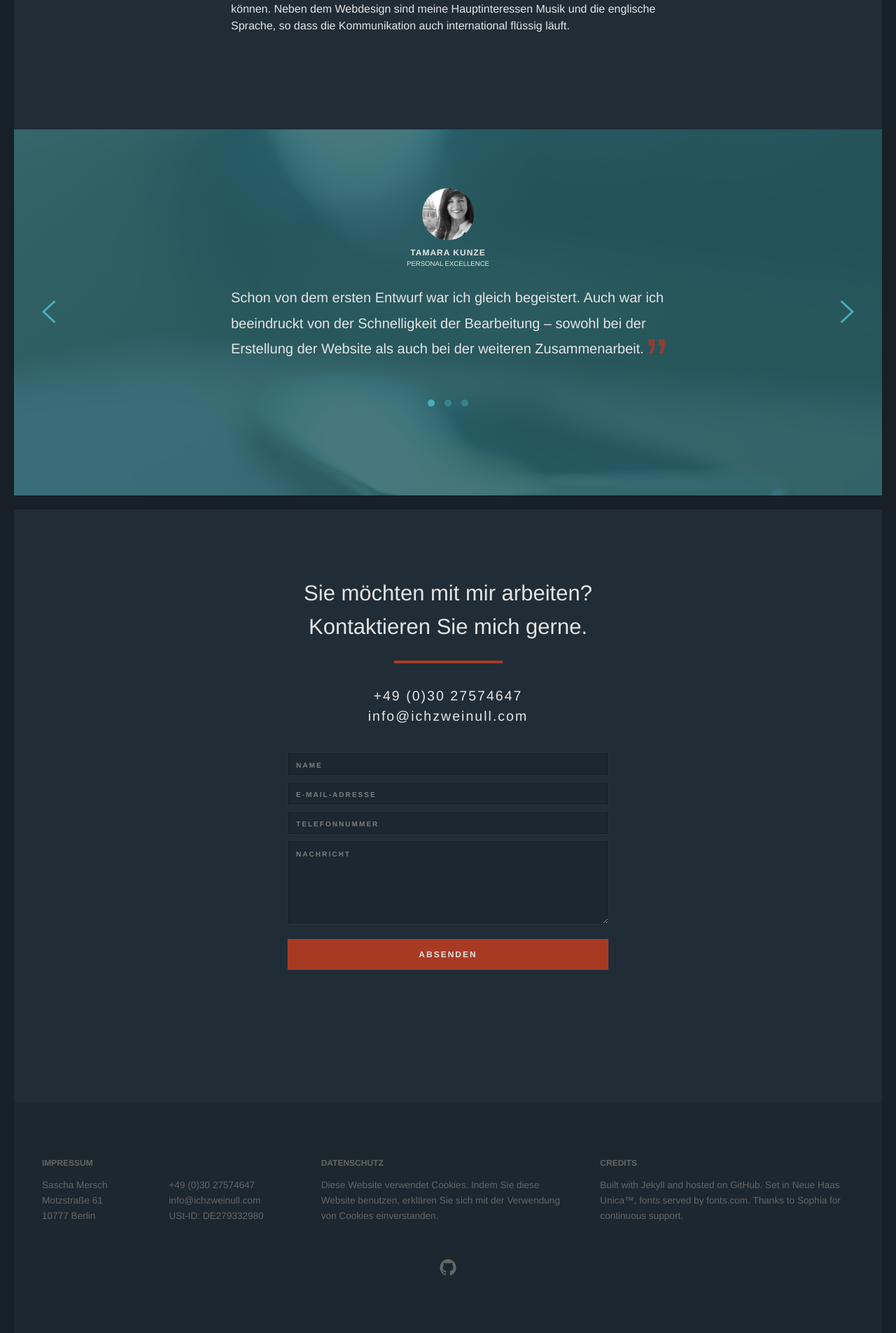
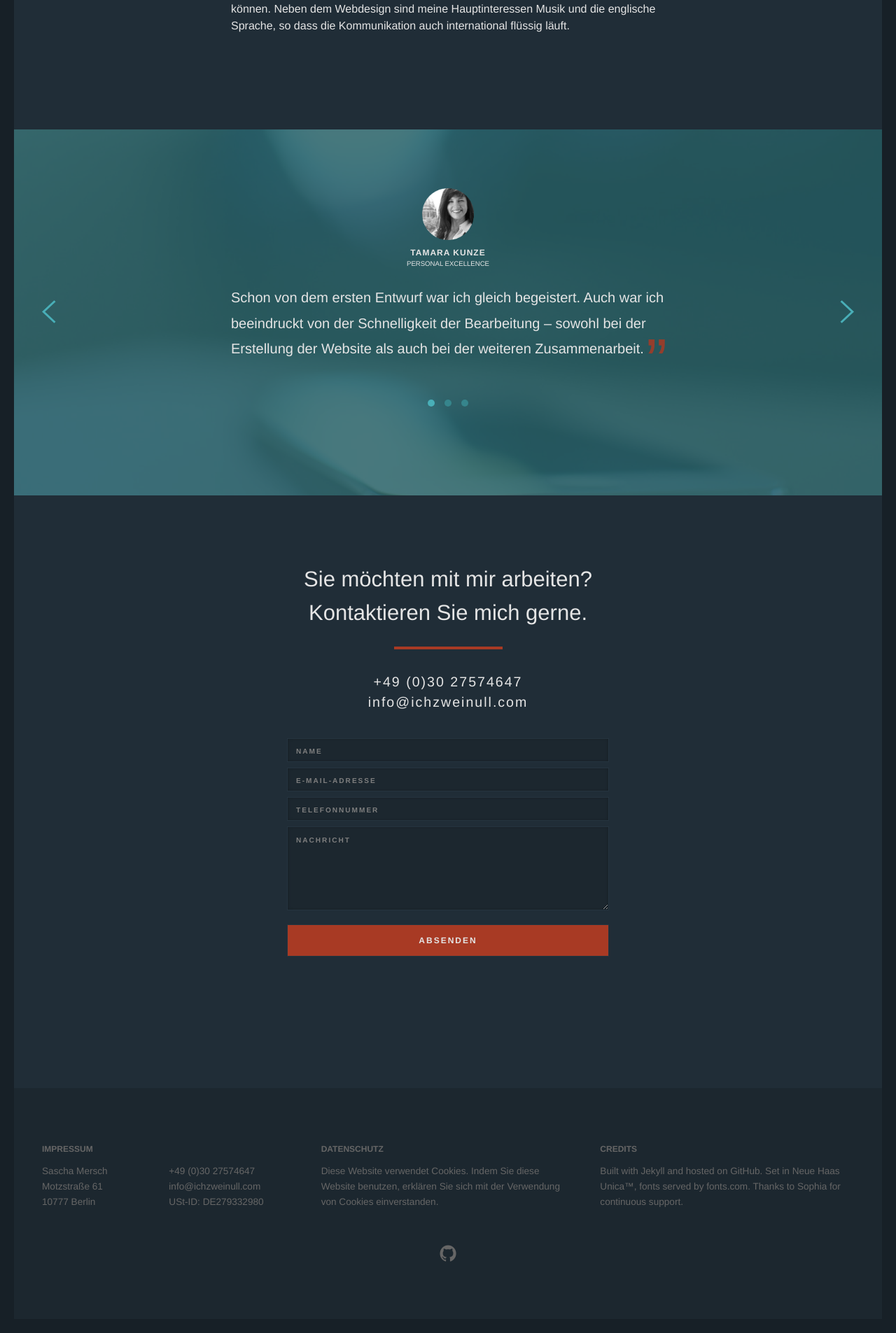
Before and after one commit to rschach/ichzweinull, a Jekyll site: the page built from index.html, in a window 1280 px wide. Shown: the part 2725-4630 px from the top of the page at 70% size. Built offline with Jekyll 4.4.1, drawn with Linux system fonts in a browser that asks for light colours; nearby versions of some CDN libraries; some web fonts are replaced; comment, search, counter and statistics services are not loaded.

Commit message:
Contact section and footer border

```diff
--- a/_sass/3-layout/_contact.sass
+++ b/_sass/3-layout/_contact.sass
@@ -1,6 +1,6 @@
 .contact
   background: $bg-lighter
-  border-top: $sections-border
+  // border-top: $sections-border
   padding: 48px 0 180px
 
   header
--- a/_sass/3-layout/_footer.sass
+++ b/_sass/3-layout/_footer.sass
@@ -1,5 +1,6 @@
 footer
   background: darken($bg-lighter, 2.5%)
+  border-bottom: $sections-border
   min-height: 240px
   padding: 60px 20px
   text-align: center
--- a/css/main.css
+++ b/css/main.css
@@ -3330,7 +3330,6 @@ figure {
 
 .contact {
   background: #202d37;
-  border-top: 20px solid #172027;
   padding: 48px 0 180px; }
   .contact header h1 {
     margin-bottom: 1.025em; }
@@ -3413,6 +3412,7 @@ figure {
 
 footer {
   background: #1c272f;
+  border-bottom: 20px solid #172027;
   min-height: 240px;
   padding: 60px 20px;
   text-align: center;
```
